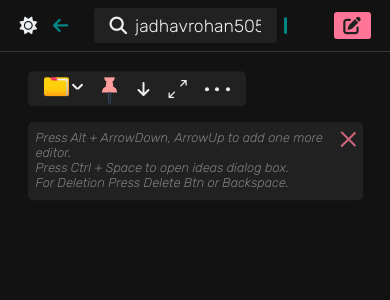
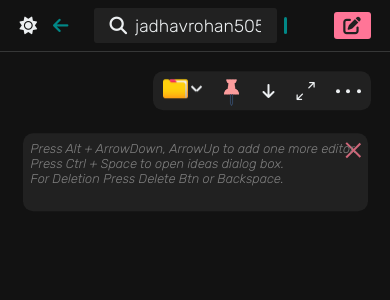
Before and after one commit to JadhavRohan5256/ideaflow, an Angular app: page / in a window 390 px wide. Shown: the top 300 px of the page. Built offline with nearby package versions, Linux system fonts and the light colour scheme.

Commit message:
border-radius are increased

```diff
--- a/src/app/app.component.css
+++ b/src/app/app.component.css
@@ -102,6 +102,7 @@
     color: var(--text-color);
     overflow: hidden;
     scroll-behavior:smooth;
+    margin-bottom: 20px;
 }
 
 
--- a/src/app/editor/editor.component.css
+++ b/src/app/editor/editor.component.css
@@ -3,33 +3,36 @@
     position: relative;
     z-index: 1000;
     cursor: grab;
-    margin: 20px 0;
+    padding: 20px 0;
 }
 
 
 .content-wrapper {
-    position: relative;
-    overflow-y: auto;
-    height: calc(100vh - 51.2px);
-    padding: 0.5rem;
-}
-
-.content-wrapper::-webkit-scrollbar {
-    width: 4px;
-}
-
-.content-wrapper::-webkit-scrollbar-thumb {
-    background-color: var(--primary-color);
-    border-radius: 4px;
-}
-
-.content-wrapper::-webkit-scrollbar-track {
-    border-radius: 4px;
-    overflow: hidden;
+    margin-top: -59.2px;
 }
 
 .idea-wrapper {
-    padding: 1rem 0;
+    position: relative;
+    overflow-y: scroll;
+    border-radius: 10px;
+    height: calc(100vh - 79px - 51.2px);
+}
+
+.idea-wrapper::-webkit-scrollbar {
+    width: 3px;
+}
+
+.idea-wrapper::-webkit-scrollbar-thumb {
+    background-color: var(--primary-color);
+    border-radius: 10px;
+}
+
+
+.ideas {
+    display: flex;
+    flex-direction: column;
+    gap: 20px;
+    padding: 3px;
 }
 
 .content-date {
@@ -38,6 +41,7 @@
     top: 0;
     right:0;
     z-index: 400;
+    padding: 20px 0;
 }
 
 .ideas {
@@ -53,8 +57,7 @@
     align-items: center;
     position: relative;
     box-shadow: 0 3px 10px var(--shadow-color);
-    margin: 0.5rem 0;
-    border-radius: 5px;
+    border-radius: 10px;
 }
 
 .placeholder {
@@ -157,43 +160,34 @@
     position: absolute;
     background-color: var(--bg-color);
     box-shadow: 0px 0px 1px var(--text-color);
-    border-radius: 5px;
+    border-radius: 10px;
     overflow: hidden;
+    display: flex;
+    flex-direction: column;
     z-index: 440;
+    max-width: 300px;
 }
 
 
-.previous-ideas-wrapper span {
+.previous-ideas-wrapper .title {
     font-weight: 400;
-    box-shadow: 0 1.5px 1px -1px gray;
-    padding: 0.5rem 1rem;
+    padding: 5px 10px;
     background-color: var(--bg-surface-color);
-    display: block;
+    border-bottom: 0.8px solid var(--hover-color);
 }
 
 .previous-ideas {
     max-height: 200px;
-    overflow-y: auto;
+    overflow-y: scroll;
     background-color: var(--bg-surface-color);
-    padding-bottom: 1rem;
 }
 
 .previous-ideas::-webkit-scrollbar {
-    width: 7px;
-}
-
-.previous-ideas::-webkit-scrollbar-thumb {
-    background-color: var(--primary-color);
-    border-radius: 7px;
-}
-
-.previous-ideas::-webkit-scrollbar-track {
-    border-radius: 7px;
     display: none;
 }
 
 .previous-ideas p {
-    padding: 0.5rem 1rem;
+    padding: 5px 10px;
     font-size: 16px;
     font-weight: 300;
     display: flex;
--- a/src/app/editor/editor.component.html
+++ b/src/app/editor/editor.component.html
@@ -40,7 +40,7 @@
                     class="previous-ideas-wrapper"
                     *ngIf="ideaMenuOpen.flag && ((items.value.length - 1) - idx) === ideaMenuOpen.control &&  ideaMenuOpen.length > 1"
                     [ngStyle]="boxPosition">
-                    <span>Select Ideas</span>
+                    <span class="title">Select Ideas</span>
                     <div class="previous-ideas">
                         <p
                             *ngFor="let idea of getAllIdeas(((items.value.length - 1) - idx)); let i = index;"
--- a/src/app/floating-nav/floating-nav.component.css
+++ b/src/app/floating-nav/floating-nav.component.css
@@ -3,16 +3,16 @@
     z-index: 1500;
     width: 218px !important;
     display: flex;
+    justify-content: space-between;
     align-items: center;
-    gap: 1rem;
-    padding: 0.2rem 1rem;
+    padding: 5px 10px;
     width: 100%;
-    border-radius: 5px;
+    border-radius: 10px;
     box-shadow: 0 3px 10px var(--shadow-color);
     color: var(--text-color);
-    position: fixed;
+    position: sticky;
     top: 20px;
-    left: calc(((100vw - 1000px) / 2 ) + 0.5rem);
+    left: 100%;
     cursor: grab;
 }
 
@@ -52,12 +52,12 @@
 .folder-content {
     position: absolute;
     top: 2.5rem;
-    left: -1rem;
+    left: -10px;
     background-color: var(--bg-surface-color);
     box-shadow: 0 3px 10px var(--shadow-color);
     z-index: 500;
     width: 100px;
-    border-radius: 5px;
+    border-radius: 10px;
     font-family: var(--poppin);
     font-weight: 200;
     font-size: 0.9rem;
@@ -78,7 +78,7 @@
 
 .folder-content li {
     list-style: none;
-    padding: 0.2rem 0.5rem;
+    padding: 5px 10px;
 }
 
 .folder li:hover {
@@ -162,12 +162,12 @@
 .more-content {
     position: absolute;
     top: 2.5rem;
-    right: -1rem;
+    right: -10px;
     background-color: var(--bg-surface-color);
     box-shadow: 0 3px 10px var(--shadow-color);
     z-index: 500;
     width: 100px;
-    border-radius: 5px;
+    border-radius: 10px;
     font-family: var(--poppin);
     font-weight: 200;
     font-size: 0.9rem;
@@ -188,7 +188,7 @@
 
 .more-content li {
     list-style: none;
-    padding: 0.2rem 0.5rem;
+    padding: 5px 10px;
 }
 
 .more-content li:hover {
@@ -243,8 +243,3 @@
         transform: translateY(-10px);
     }
 }
-@media only screen and (max-width: 1000px) {
-    .wrapper {
-        left: calc(10% / 2 + 0.5rem);
-    }
-}
```
